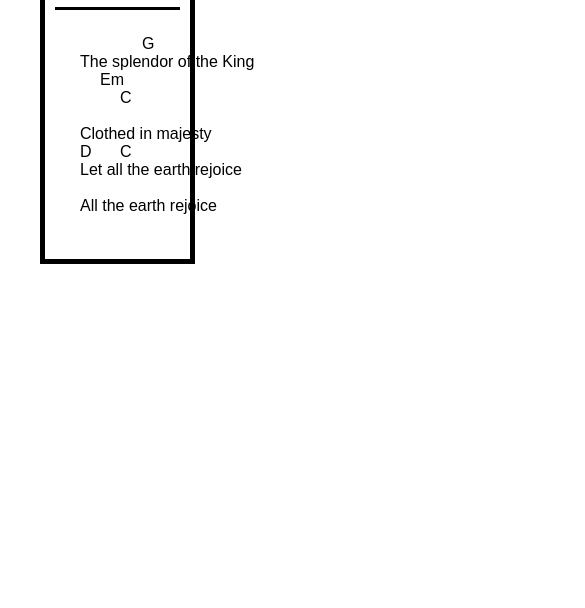
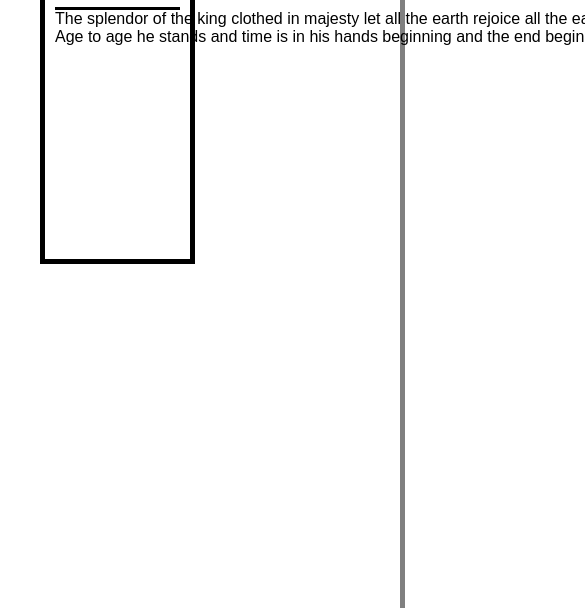
Before and after one commit to GeordiD/MusicHub, a plain HTML site: page testHome.html in a window 390 px wide. Shown: the part 256-864 px from the top of the page, 585 px wide, since content can reach past the window. Drawn offline with nearby package versions, Linux system fonts and the light colour scheme.

Commit message:
added width line, in the middle of playing around with media queries.  current idea wont work; span has to know if it's on that line break (idea from danielmall.com)

```diff
--- a/src/css/chart.css
+++ b/src/css/chart.css
@@ -45,3 +45,29 @@
 .chord {
     position: absolute;
 }
+
+#splendor {
+
+}
+
+.test_cont {
+    white-space:nowrap;
+}
+
+.res-line {
+    display: block;
+}
+
+@media screen and (min-width:360px) {
+    .res-line {
+        display: inline;
+    }
+}
+
+#test_width_line {
+    postion:absolute;
+    height: 100%;
+    width: 5px;
+    background: grey;
+    margin-left: 400px; /* width + 40px */
+}
--- a/src/css/master.css
+++ b/src/css/master.css
@@ -7,17 +7,3 @@ html body {
     background-color: blue;
     margin: 0 40px 0 40px;
 }
-
-
-
-.cont_preview {
-    height: 500px;
-    width: 50%;
-    float: right;
-    background: white;
-    padding: 10px;
-
-    -webkit-box-sizing: border-box; /* Safari/Chrome, other WebKit */
-    -moz-box-sizing: border-box;    /* Firefox, other Gecko */
-    box-sizing: border-box;         /* Opera/IE 8+ */
-}
--- a/src/js/master.js
+++ b/src/js/master.js
@@ -8,8 +8,9 @@ function getPadding(element) {
 
 $(document).ready(function() {
 
-    var atest = $('#splendor').position().left - getPadding($('.chart-content'));
-    var test = atest + ($("#splendor").width()) / 2;
+    var atest = $('#chord_id').position().left
+        - getPadding($('.chart-content'));
+    var test = atest + ($("#chord_id").width()) / 2;
 
     console.log(test);
 });
--- a/testHome.html
+++ b/testHome.html
@@ -20,19 +20,37 @@
                 <h1>How Great Is Our God</h1>
                 <div class="chart-header-key">Key: G</div>
             </div>
-            <div class="chart-content">
-                <span class="chord" style="margin-left: 62px">G</span><br>
-                <div>The <span id="splendor">splendor</span> of the King<br></div>
-                <div style="margin-left:20px">Em</div><div style="margin-left:40px">C</div><br>
-                <div>Clothed in majesty<br></div>
-                <span class="chord" style="margin-left: 40px">C</span>
-                <span class="chord" style="margin-left: 0px">D</span><br>
-                Let all the earth rejoice<br>
-                <div><br></div>
-                <div>All the earth rejoice<br></div>
+
+            <!--<div class="chart-content">-->
+                <!--<span class="chord" style="margin-left: 62px">G</span><br>-->
+                <!--<div>The <span id="splendor">splendor</span> of the King<br></div>-->
+                <!--<div style="margin-left:20px">Em</div><div style="margin-left:40px">C</div><br>-->
+                <!--<div>Clothed in majesty<br></div>-->
+                <!--<span class="chord" style="margin-left: 40px">C</span>-->
+                <!--<span class="chord" style="margin-left: 0px">D</span><br>-->
+                <!--Let all the earth rejoice<br>-->
+                <!--<div><br></div>-->
+                <!--<div>All the earth rejoice<br></div>-->
+            <!--</div>-->
+
+            <div>
+                <div class="test_cont">
+                    <span class="res-line">The splendor of the king</span>
+                    <span class="res-line">clothed in majesty</span>
+                    <span class="res-line">let all the earth rejoice</span>
+                    <span class="res-line">all the earth rejoice</span>
+                    <br>
+                    Age to age he stands
+                    and time is in his hands
+                    beginning and the end
+                    beginning and the end
+                </div>
             </div>
+
+
         </div>
     </div>
+    <div id="test_width_line"></div>
 
 </body>
 
```
